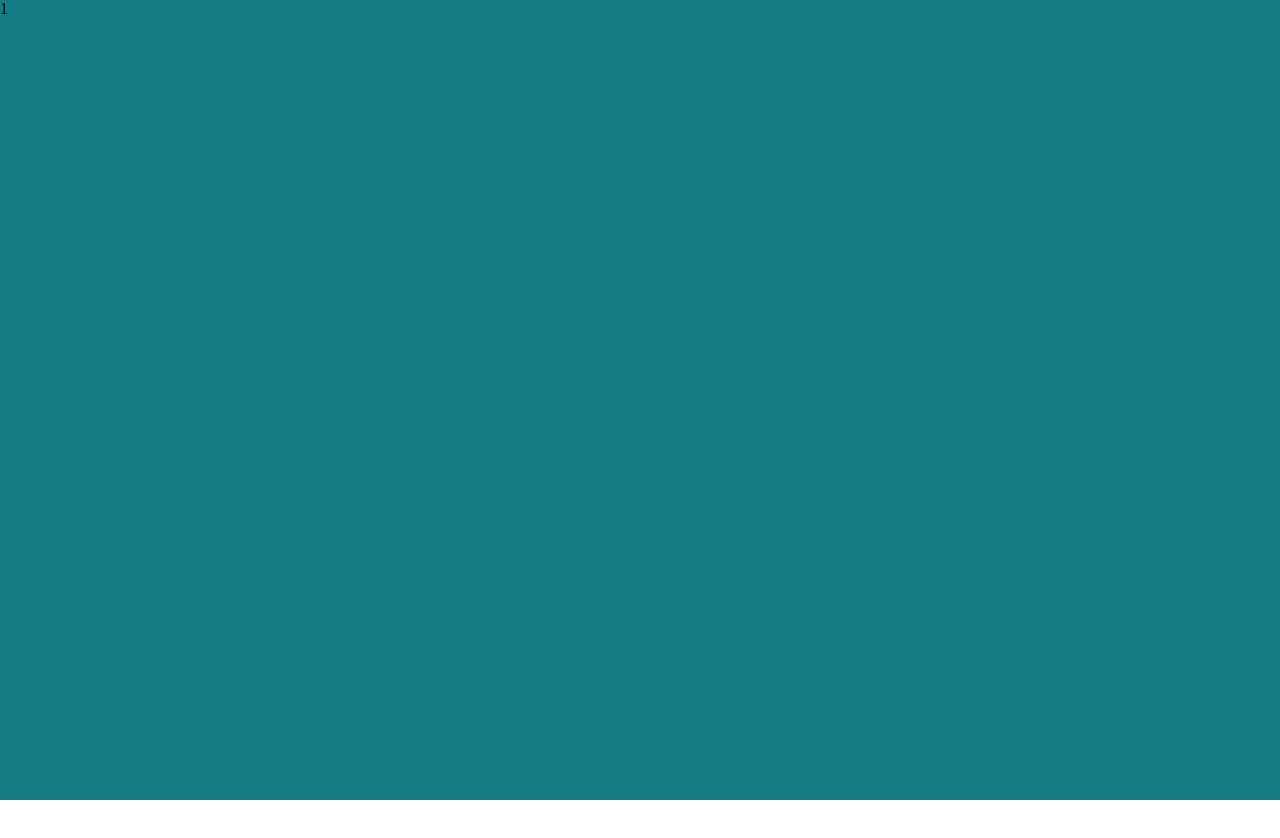
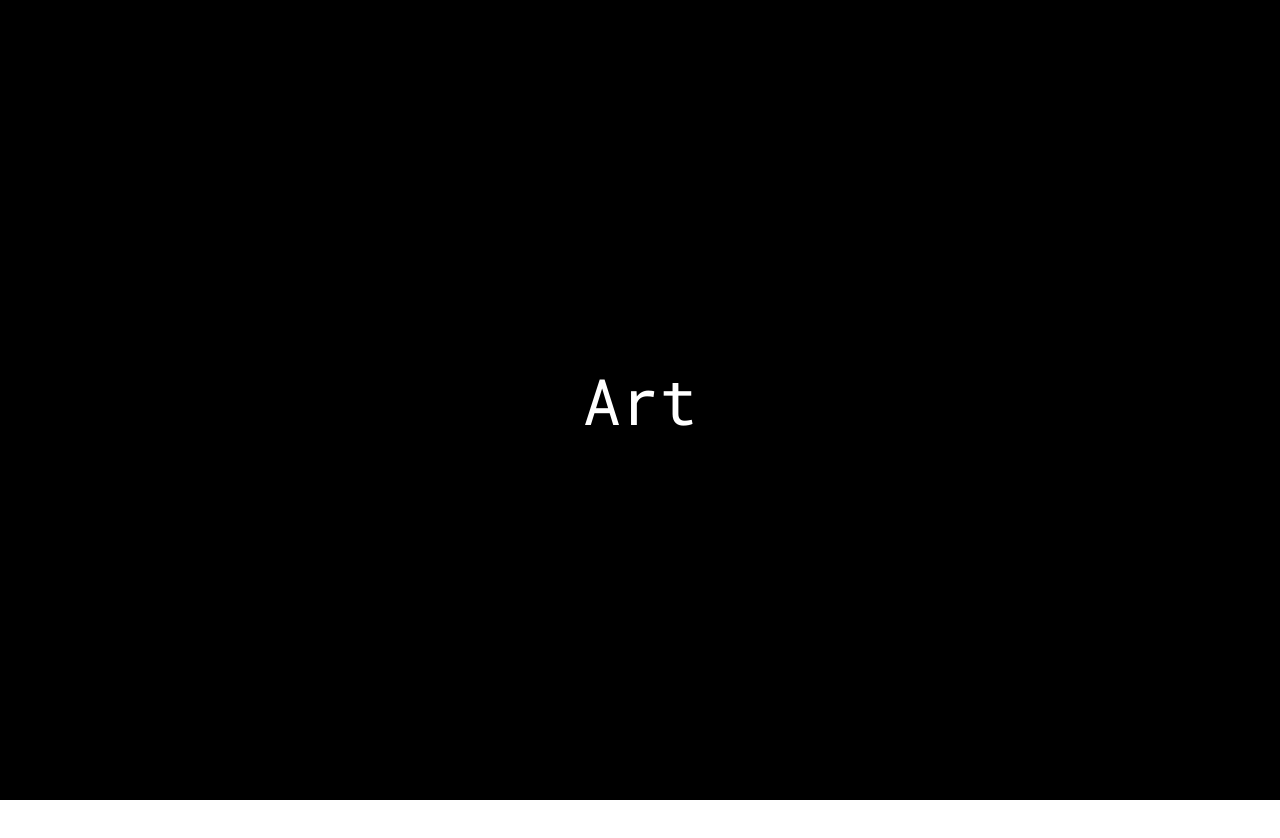
Before and after one commit to SturmEnte/english-art-project, a plain HTML site: page index.html in a window 1280 px wide. Before the commit the page ends 800 px from the top, so only its background shows below. Drawn offline with Linux system fonts and the light colour scheme.

Commit message:
Imported Roboto Mono and done with first page

```diff
--- a/index.html
+++ b/index.html
@@ -5,46 +5,13 @@
 		<meta name="viewport" content="width=device-width, initial-scale=1.0" />
 		<title>Englisch Art Project / Example</title>
 		<link rel="stylesheet" href="style.css" />
+		<script src="main.js" defer></script>
 	</head>
 	<body>
 		<div id="wrapper">
-			<div class="slide">1</div>
+			<div class="slide">Art</div>
 			<div class="slide">2</div>
 			<div class="slide">3</div>
 		</div>
-
-		<script>
-			const container = document.querySelector("#wrapper");
-			const slides = container.querySelectorAll(".slide");
-
-			window.addEventListener("scroll", () => {
-				let scrollPosition = window.scrollY;
-				let snappedSlideIndex = Math.floor(scrollPosition / slides[0].clientHeight);
-
-				container.scrollTo({
-					top: snappedSlideIndex * slides[0].clientHeight,
-					behavior: "smooth",
-				});
-			});
-		</script>
-
-		<!-- <canvas id="myCanvas"></canvas>
-		<script>
-			const canvas = document.getElementById("myCanvas");
-			const ctx = canvas.getContext("2d");
-
-			let x = 0;
-
-			function drawBackground() {
-				ctx.clearRect(0, 0, canvas.width, canvas.height);
-				ctx.fillStyle = `hsl(${x}, 100%, 50%)`;
-				ctx.fillRect(0, 0, canvas.width, canvas.height);
-				x++;
-				requestAnimationFrame(drawBackground);
-			}
-
-			drawBackground();
-		</script>
-		-->
 	</body>
 </html>
--- /dev/null
+++ b/main.js
@@ -0,0 +1,12 @@
+const container = document.querySelector("#wrapper");
+const slides = container.querySelectorAll(".slide");
+
+window.addEventListener("scroll", () => {
+	let scrollPosition = window.scrollY;
+	let snappedSlideIndex = Math.floor(scrollPosition / slides[0].clientHeight);
+
+	container.scrollTo({
+		top: snappedSlideIndex * slides[0].clientHeight,
+		behavior: "smooth",
+	});
+});
--- a/style.css
+++ b/style.css
@@ -1,24 +1,26 @@
-html {
-	overflow: hidden;
-	height: 100vh;
-}
+@import url("https://fonts.googleapis.com/css2?family=Roboto+Mono:ital,wght@0,100..700;1,100..700&display=swap");
 
 body {
 	margin: 0;
-	overflow: scroll;
+	overflow-y: scroll;
 	height: 100vh;
-	scroll-snap-type: y mandatory; /* Vertikal Scrollen und Snap Points streng einhalten */
+	scroll-snap-type: y mandatory;
+}
+
+#wrapper {
+	color: white;
+	font-family: "Roboto Mono", monospace;
 }
 
 .slide {
 	height: 100vh;
-	scroll-snap-align: start; /* An der Oberkante jeder Sektion soll gestoppt werden */
+	scroll-snap-align: start;
+	display: flex;
+	justify-content: center;
+	align-items: center;
 }
 
-.slide:nth-of-type(even) {
-	background: #8cb11c;
+.slide:nth-child(1) {
+	background: black;
+	font-size: 4rem;
 }
-
-.slide:nth-of-type(odd) {
-	background: #147c85;
-}
```
